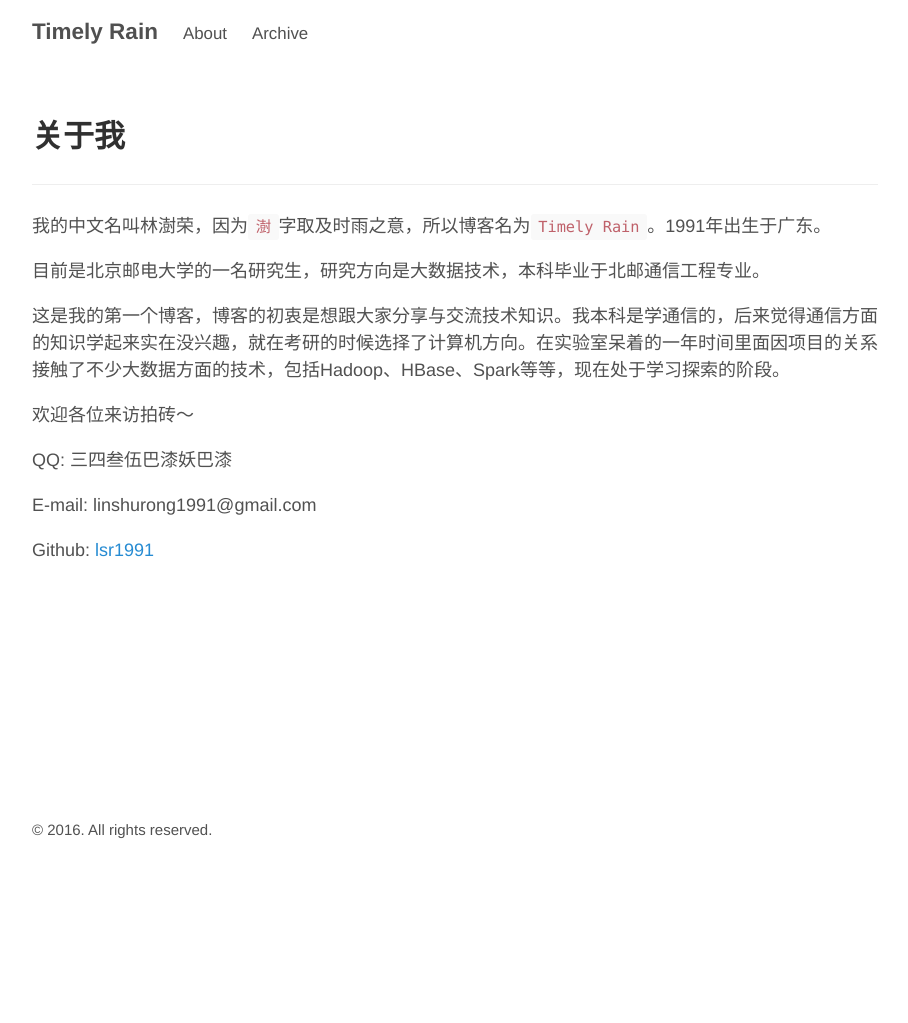
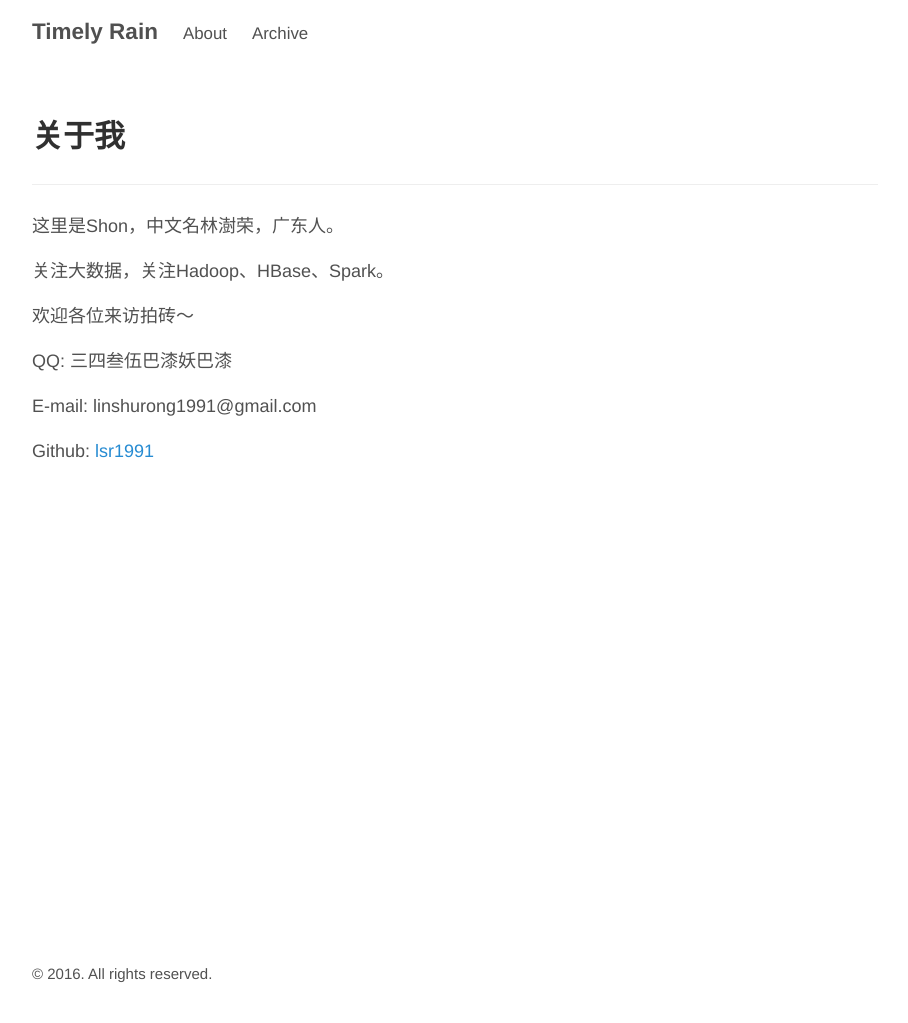
Before and after one commit to lsr1991/lsr1991.github.io, a Jekyll site: the page built from about.md, in a window 1280 px wide. Shown: the whole page, without its empty margins (185-1093 px from the left). Built offline with Jekyll 4.4.1, drawn with Linux system fonts in a browser that asks for light colours; Markdown is read by kramdown in place of the engine named in the settings; before the commit the page ends 900 px from its top, so only the background shows below that.

Commit message:
Update about.md

```diff
--- a/about.md
+++ b/about.md
@@ -5,11 +5,9 @@
 
 ---
 
-我的中文名叫林澍荣，因为`澍`字取及时雨之意，所以博客名为`Timely Rain`。1991年出生于广东。
+这里是Shon，中文名林澍荣，广东人。
 
-目前是北京邮电大学的一名研究生，研究方向是大数据技术，本科毕业于北邮通信工程专业。
-
-这是我的第一个博客，博客的初衷是想跟大家分享与交流技术知识。我本科是学通信的，后来觉得通信方面的知识学起来实在没兴趣，就在考研的时候选择了计算机方向。在实验室呆着的一年时间里面因项目的关系接触了不少大数据方面的技术，包括Hadoop、HBase、Spark等等，现在处于学习探索的阶段。
+关注大数据，关注Hadoop、HBase、Spark。
 
 欢迎各位来访拍砖～
 
@@ -25,3 +23,12 @@
 <br>
 <br>
 <br>
+<br>
+<br>
+<br>
+<br>
+<br>
+<br>
+<br>
+<br>
+<br>
```
